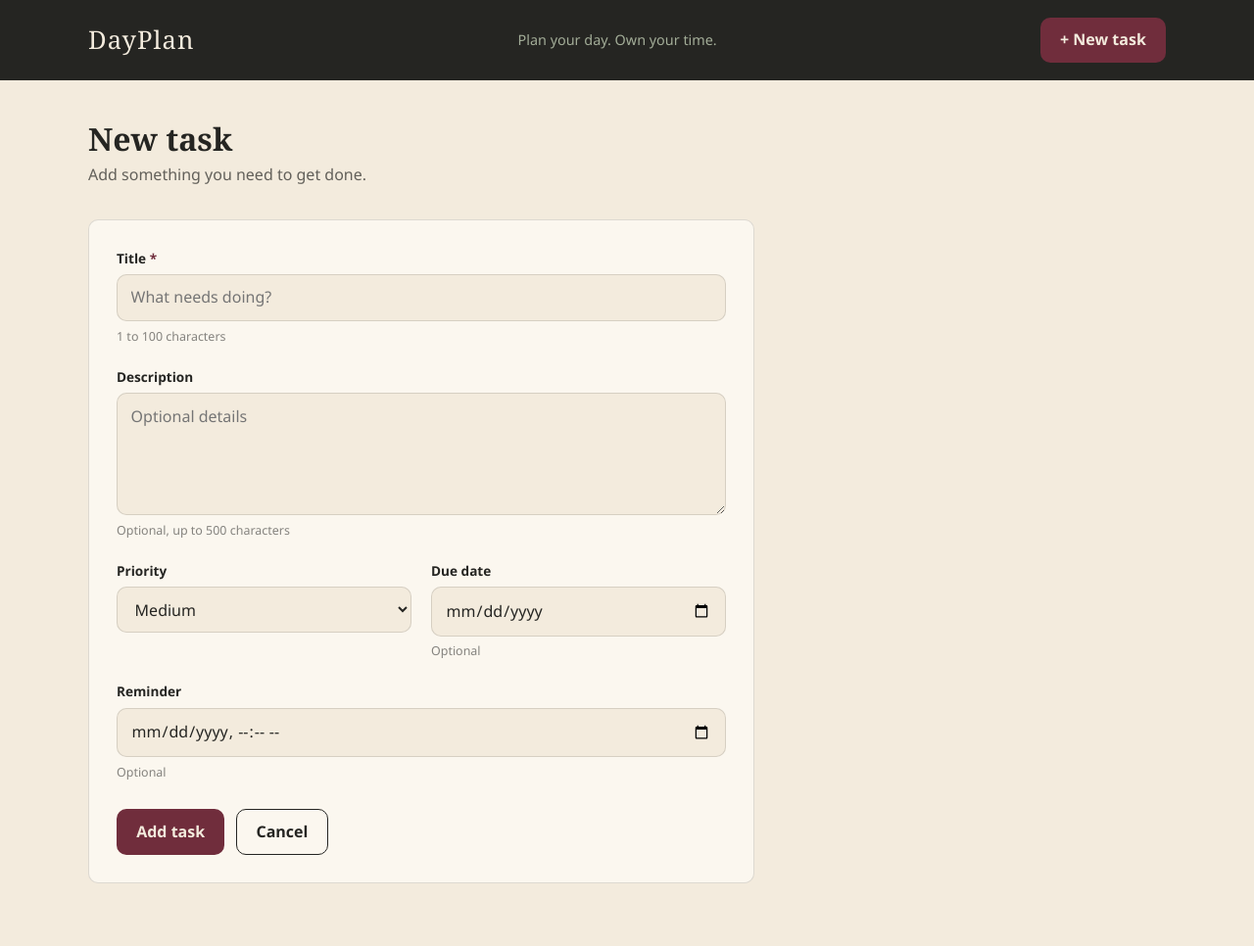
After one commit to dayplan-development/dayplan, a Flask app: template templates/task_form.html in a window 1280 px wide. The commit adds this page. Shown: the whole page at 98% size. Run offline with Flask 3, Linux system fonts and the light colour scheme; the template is opened without the code that fills it, so the values that code supplies are empty.

Commit message:
add task form template

```diff
--- a/static/css/style.css
+++ b/static/css/style.css
@@ -196,3 +196,62 @@ h1, h2, h3 {
 .task-actions { display: flex; gap: 0.5rem; align-items: flex-start; flex-wrap: wrap; }
 
 .empty-state { padding: 2rem; text-align: center; color: rgba(37,37,34,0.6); border: 1px dashed var(--line); border-radius: var(--radius); }
+
+
+/* Task form */
+.form-card {
+  max-width: 680px;
+  margin-top: 2rem;
+  background: var(--surface);
+  border: 1px solid var(--line);
+  border-radius: var(--radius);
+  padding: 1.75rem;
+  display: grid;
+  gap: 1.25rem;
+}
+
+.field { display: flex; flex-direction: column; gap: 0.35rem; }
+.field label { font-size: 0.85rem; font-weight: 600; }
+.required { color: var(--burgundy); }
+.hint { font-size: 0.78rem; color: rgba(37,37,34,0.55); }
+
+.field input,
+.field select,
+.field textarea {
+  padding: 0.65rem 0.85rem;
+  border: 1px solid var(--line);
+  border-radius: var(--radius);
+  background: var(--cream);
+  color: var(--charcoal);
+  font: inherit;
+  width: 100%;
+}
+
+.field textarea { resize: vertical; }
+
+.field input:focus,
+.field select:focus,
+.field textarea:focus {
+  outline: 2px solid var(--sage);
+  outline-offset: 1px;
+  border-color: var(--sage);
+}
+
+.field-row { display: grid; grid-template-columns: repeat(auto-fit, minmax(220px, 1fr)); gap: 1.25rem; }
+
+.field.has-error input,
+.field.has-error select,
+.field.has-error textarea { border-color: var(--burgundy); }
+
+.field-error { margin: 0; font-size: 0.82rem; font-weight: 600; color: var(--burgundy); }
+
+.form-alert {
+  padding: 0.85rem 1rem;
+  border-left: 4px solid var(--burgundy);
+  background: rgba(112, 45, 60, 0.08);
+  border-radius: var(--radius);
+  color: var(--burgundy);
+  font-size: 0.9rem;
+}
+
+.form-actions { display: flex; gap: 0.75rem; flex-wrap: wrap; padding-top: 0.5rem; }
--- /dev/null
+++ b/templates/task_form.html
@@ -0,0 +1,87 @@
+{% extends "base.html" %}
+
+{% set f = form if form is defined else {} %}
+{% set e = errors if errors is defined else {} %}
+{% set is_edit = (mode == 'edit') if mode is defined else False %}
+
+{% block title %}DayPlan | {{ 'Edit task' if is_edit else 'New task' }}{% endblock %}
+
+{% block content %}
+<section class="page-intro">
+  <h2>{{ 'Edit task' if is_edit else 'New task' }}</h2>
+  <p>{{ 'Update the details below.' if is_edit else 'Add something you need to get done.' }}</p>
+</section>
+
+<form class="form-card" method="post" action="{{ form_action if form_action is defined else '' }}" novalidate>
+
+  {% if e %}
+  <div class="form-alert" role="alert">
+    Please fix the highlighted fields and try again.
+    {% if e.general %}<br>{{ e.general }}{% endif %}
+  </div>
+  {% endif %}
+
+  <div class="field {% if e.title %}has-error{% endif %}">
+    <label for="title">Title <span class="required">*</span></label>
+    <input id="title" name="title" type="text" maxlength="100"
+           value="{{ f.title or '' }}" placeholder="What needs doing?">
+    <span class="hint">1 to 100 characters</span>
+    {% if e.title %}<p class="field-error">{{ e.title }}</p>{% endif %}
+  </div>
+
+  <div class="field {% if e.description %}has-error{% endif %}">
+    <label for="description">Description</label>
+    <textarea id="description" name="description" rows="4" maxlength="500"
+              placeholder="Optional details">{{ f.description or '' }}</textarea>
+    <span class="hint">Optional, up to 500 characters</span>
+    {% if e.description %}<p class="field-error">{{ e.description }}</p>{% endif %}
+  </div>
+
+  <div class="field-row">
+    <div class="field {% if e.priority %}has-error{% endif %}">
+      <label for="priority">Priority</label>
+      {% set current_priority = f.priority or 'medium' %}
+      <select id="priority" name="priority">
+        <option value="low" {% if current_priority == 'low' %}selected{% endif %}>Low</option>
+        <option value="medium" {% if current_priority == 'medium' %}selected{% endif %}>Medium</option>
+        <option value="high" {% if current_priority == 'high' %}selected{% endif %}>High</option>
+      </select>
+      {% if e.priority %}<p class="field-error">{{ e.priority }}</p>{% endif %}
+    </div>
+
+    <div class="field {% if e.due_date %}has-error{% endif %}">
+      <label for="due_date">Due date</label>
+      <input id="due_date" name="due_date" type="date" value="{{ f.due_date or '' }}">
+      <span class="hint">Optional</span>
+      {% if e.due_date %}<p class="field-error">{{ e.due_date }}</p>{% endif %}
+    </div>
+  </div>
+
+  <div class="field-row">
+    <div class="field {% if e.reminder_at %}has-error{% endif %}">
+      <label for="reminder_at">Reminder</label>
+      <input id="reminder_at" name="reminder_at" type="datetime-local" value="{{ f.reminder_at or '' }}">
+      <span class="hint">Optional</span>
+      {% if e.reminder_at %}<p class="field-error">{{ e.reminder_at }}</p>{% endif %}
+    </div>
+
+    {% if is_edit %}
+    <div class="field {% if e.status %}has-error{% endif %}">
+      <label for="status">Status</label>
+      {% set current_status = f.status or 'pending' %}
+      <select id="status" name="status">
+        <option value="pending" {% if current_status == 'pending' %}selected{% endif %}>Pending</option>
+        <option value="in_progress" {% if current_status == 'in_progress' %}selected{% endif %}>In progress</option>
+        <option value="completed" {% if current_status == 'completed' %}selected{% endif %}>Completed</option>
+      </select>
+      {% if e.status %}<p class="field-error">{{ e.status }}</p>{% endif %}
+    </div>
+    {% endif %}
+  </div>
+
+  <div class="form-actions">
+    <button class="btn btn-primary" type="submit">{{ 'Save changes' if is_edit else 'Add task' }}</button>
+    <a class="btn btn-ghost" href="/">Cancel</a>
+  </div>
+</form>
+{% endblock %}
```
